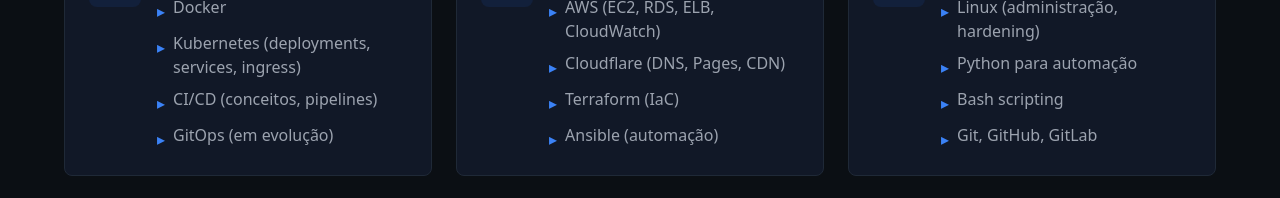
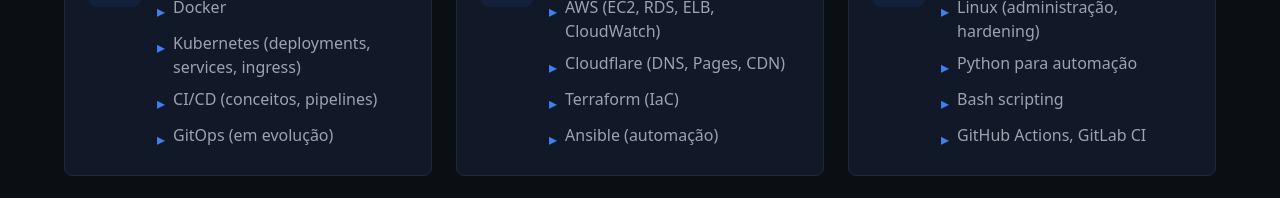
Before and after one commit to eliezer-pires/portfolio-site, a Next.js app: page / in a window 1280 px wide. Shown: the part 2080-2278 px from the top of the page. Built offline with nearby package versions, Linux system fonts and the light colour scheme.

Commit message:
Upd: fix sistemas & automação

```diff
--- a/src/components/Skills.tsx
+++ b/src/components/Skills.tsx
@@ -28,7 +28,7 @@
       "Linux (administração, hardening)",
       "Python para automação",
       "Bash scripting",
-      "Git, GitHub, GitLab",
+      "GitHub Actions, GitLab CI",
     ],
   },
   {
```
